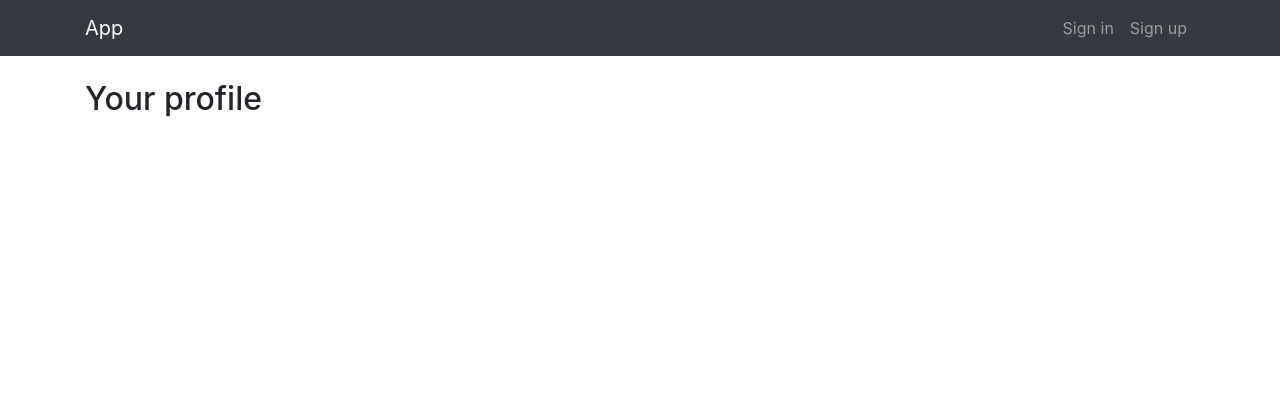
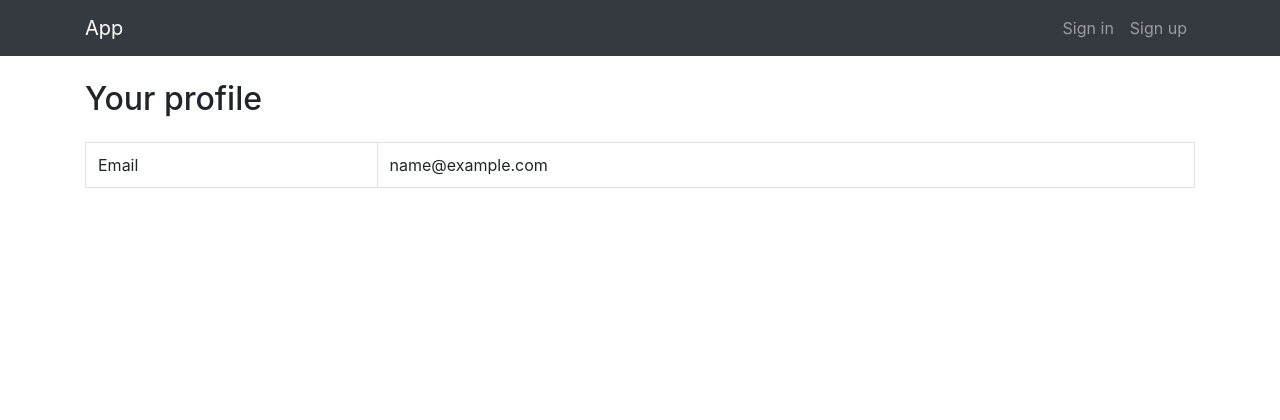
Before and after one commit to arttraveller/symfony5-app-boilerplate, a Symfony app: template templates/frontend/users/profile.html.twig in a window 1280 px wide. Shown: the top 420 px of the page. Run offline with Twig, Linux system fonts and the light colour scheme; the template is opened without the code that fills it: most values are stand-ins (such as "Sample title", 1, 10 or a date in 2020); some libraries are stand-ins or nearby versions.

Commit message:
Profile page improved

```diff
--- a/src/Ui/Web/Frontend/Controllers/FrontendController.php
+++ b/src/Ui/Web/Frontend/Controllers/FrontendController.php
@@ -2,8 +2,10 @@
 
 namespace App\Ui\Web\Frontend\Controllers;
 
+use App\Ui\Shared\Traits\GetUserEntityFromController;
 use Symfony\Bundle\FrameworkBundle\Controller\AbstractController;
 
 abstract class FrontendController extends AbstractController
 {
+    use GetUserEntityFromController;
 }
--- a/src/Ui/Web/Frontend/Controllers/UsersController.php
+++ b/src/Ui/Web/Frontend/Controllers/UsersController.php
@@ -14,7 +14,10 @@ class UsersController extends FrontendController
      */
     public function profile()
     {
+        $user = $this->getUserEntity();
+
         return $this->render('frontend/users/profile.html.twig', [
+            'email' => $user->getEmail(),
         ]);
     }
 }
--- a/templates/frontend/users/profile.html.twig
+++ b/templates/frontend/users/profile.html.twig
@@ -4,4 +4,18 @@
 
 {% block body %}
     <h2>Your profile</h2>
+
+    <div class="box mt-4">
+        <table class="table table-bordered table-hover">
+            <thead>
+            </thead>
+            <tbody>
+                <tr>
+                    <td>Email</td>
+                    <td>{{ email }}</td>
+                </tr>
+            </tbody>
+        </table>
+    </div>
+
 {% endblock %}
```
Also changed, not shown: src/Ui/Api/Controllers/ApiController.php (+2 -19 lines), src/Ui/Shared/Traits/GetUserEntityFromController.php (added, +27 -0 lines), tests/functional/Web/AccessControlCest.php (+2 -0 lines).
